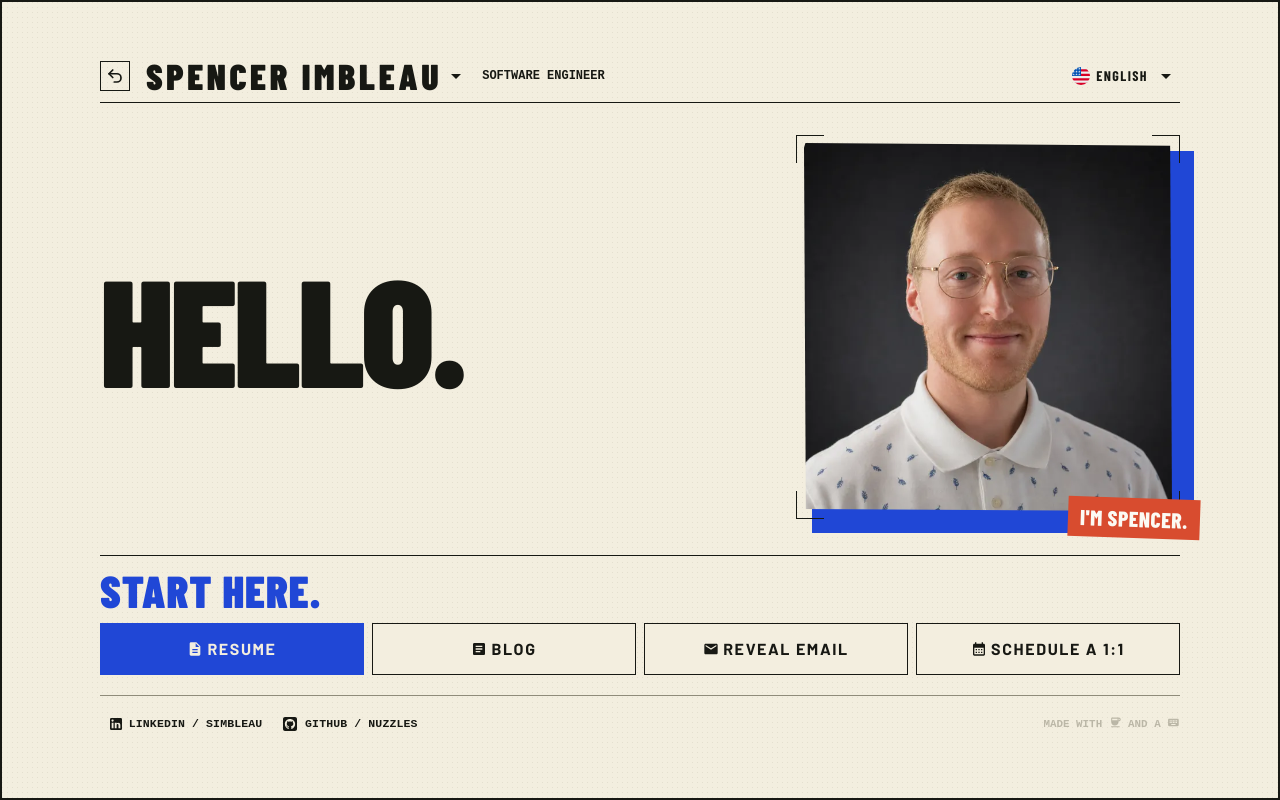
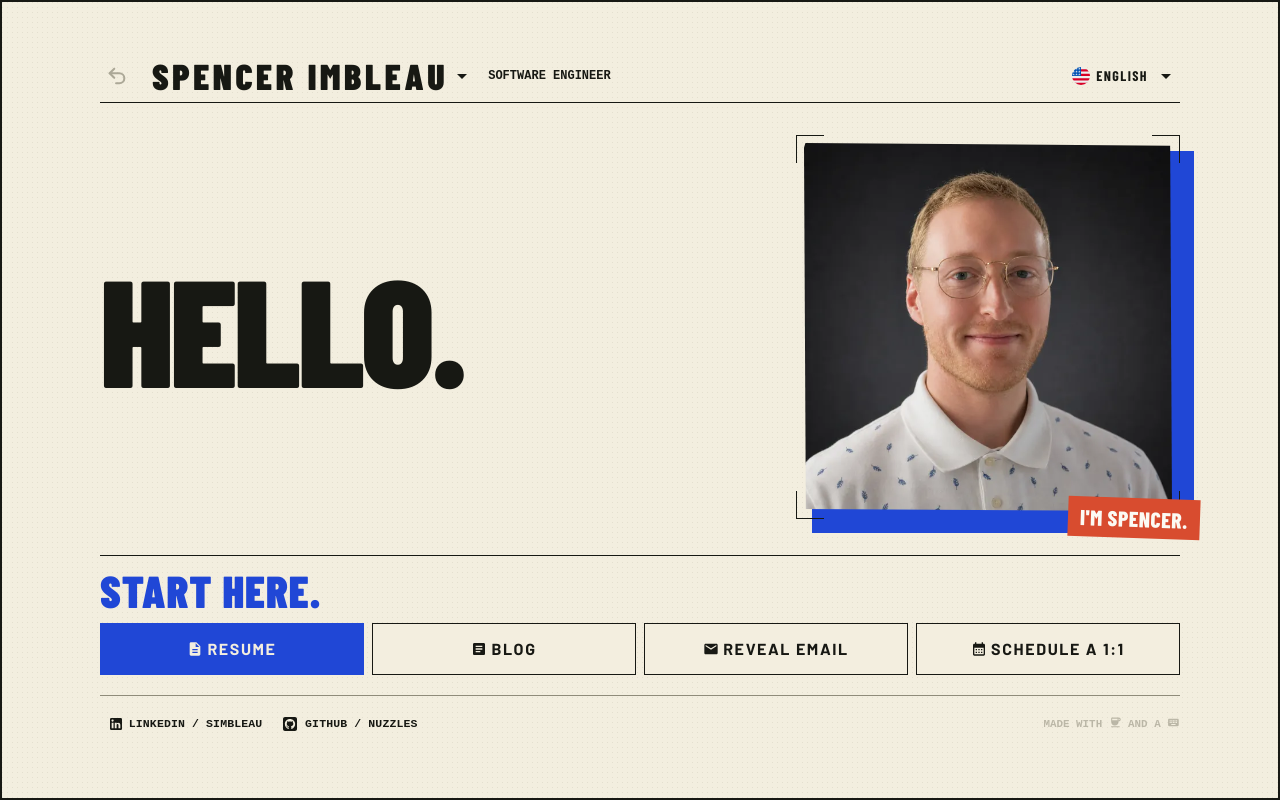
Before and after one commit to nuzzles/homepage, a React (Vite) app: page /spencer in a window 1280 px wide. Built offline with nearby package versions, Linux system fonts and the light colour scheme.

Commit message:
style: soften selector return button

```diff
--- a/src/pages/HomePage.tsx
+++ b/src/pages/HomePage.tsx
@@ -170,17 +170,33 @@ export const HomePage = () => {
                             size="small"
                             sx={(theme) => ({
                                 flexShrink: 0,
-                                border: `1px solid ${theme.palette.text.primary}`,
+                                width: { xs: 30, sm: 34 },
+                                height: { xs: 30, sm: 34 },
+                                p: 0,
+                                marginInlineEnd: { xs: 0, sm: 0.25 },
                                 borderRadius: 0,
-                                color: theme.palette.text.primary,
+                                color: theme.palette.text.inactive,
+                                opacity: 0.7,
+                                transition: theme.transitions.create(["color", "opacity", "transform"], {
+                                    duration: theme.transitions.duration.shortest,
+                                }),
                                 "&:hover": {
                                     color: theme.palette.primary.main,
-                                    backgroundColor: theme.palette.background.sidebar,
+                                    backgroundColor: "transparent",
+                                    opacity: 1,
+                                    transform: "translateX(-2px)",
                                 },
+                                "&:focus-visible": {
+                                    color: theme.palette.primary.main,
+                                    opacity: 1,
+                                    outline: `2px solid ${theme.palette.primary.main}`,
+                                    outlineOffset: 2,
+                                },
+                                "[dir='rtl'] &:hover": { transform: "translateX(2px)" },
                                 "[dir='rtl'] & svg": { transform: "scaleX(-1)" },
                             })}
                         >
-                            <Undo2 aria-hidden="true" size={18} strokeWidth={2.25} />
+                            <Undo2 aria-hidden="true" size={22} strokeWidth={2.25} />
                         </IconButton>
                     </Tooltip>
                     <ProfileSwitcher
```
